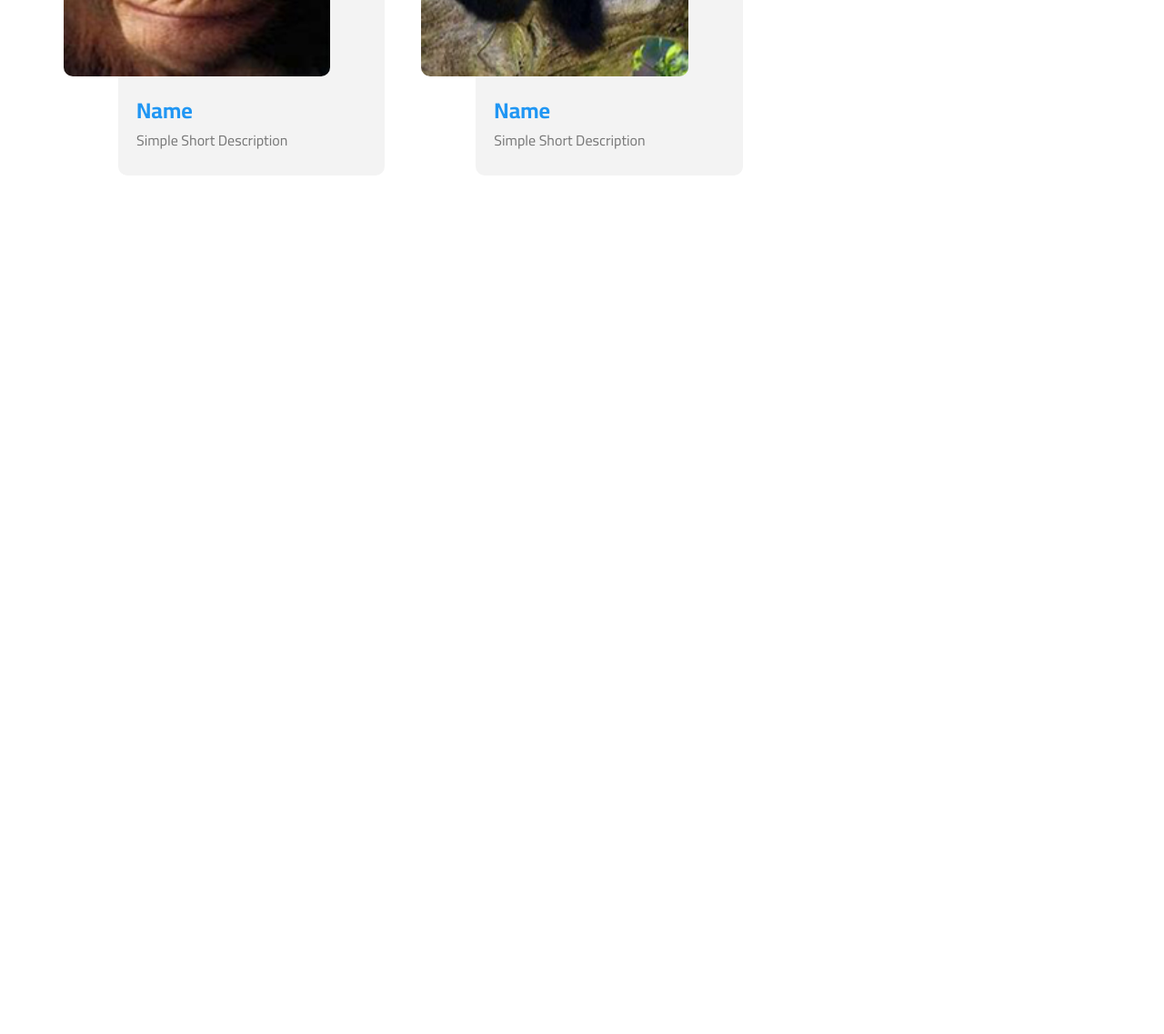
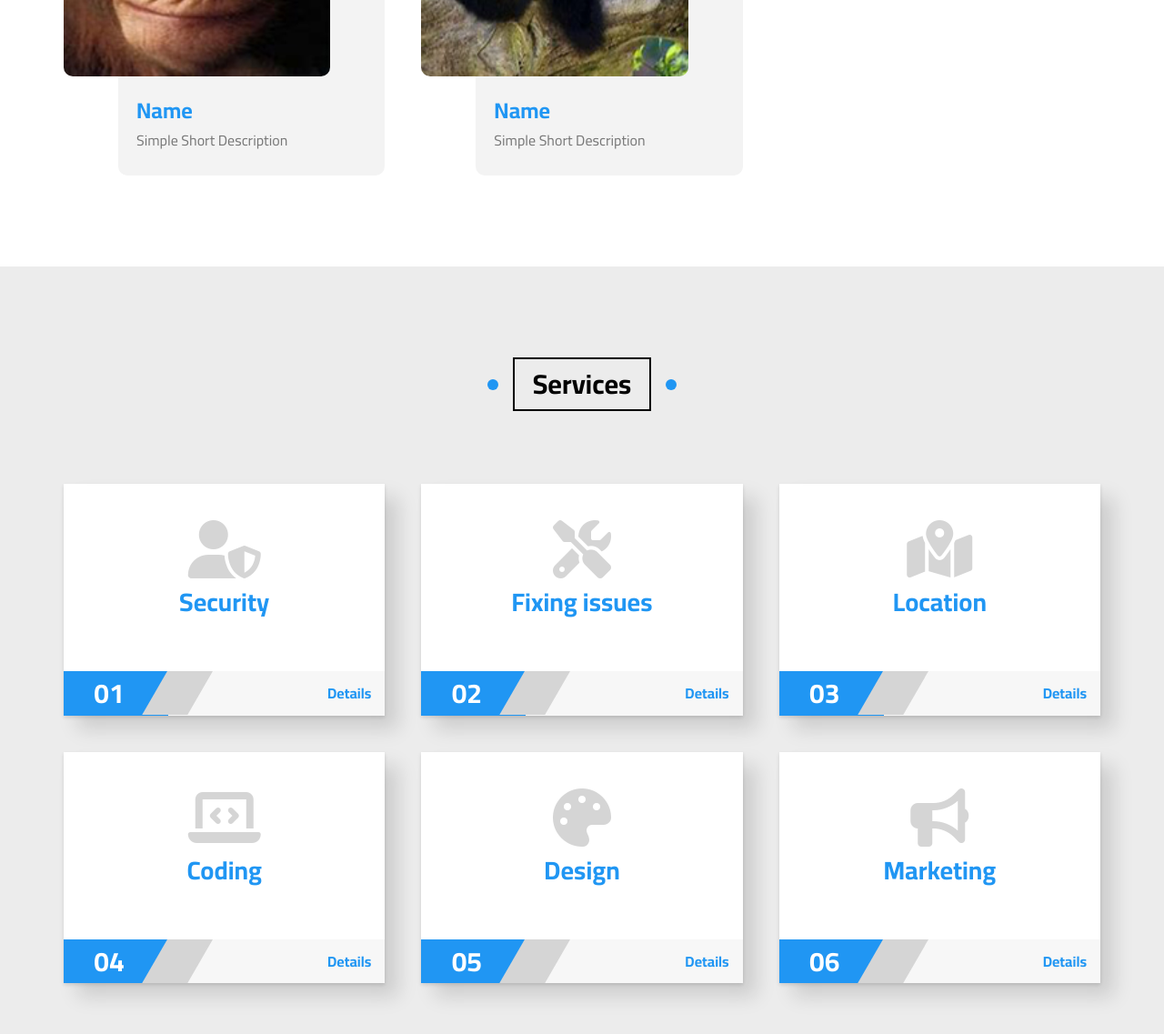
Before and after one commit to johnmekhael/elzero-template3, a plain HTML site: page index.html in a window 1280 px wide. Shown: the part 7503-8640 px from the top of the page at 91% size. Before the commit the page ends 7796 px from the top, so only its background shows below. Drawn offline with Linux system fonts and the light colour scheme.

Commit message:
services section done

```diff
--- a/css/elzero-template3.css
+++ b/css/elzero-template3.css
@@ -999,3 +999,120 @@ ul {
   margin-top: 10px;
   margin-bottom: 30px;
 }
+
+.services {
+  padding-top: var(--main-section-padding);
+  padding-bottom: var(--main-section-padding);
+  position: relative;
+  background-color: var(--main-gray);
+}
+
+.services .container {
+  display: grid;
+  grid-template-columns: repeat(auto-fill, minmax(300px, 1fr));
+  gap: 40px;
+}
+
+.services .box {
+  background-color: #fff;
+  box-shadow: 15px 15px 20px 0px rgb(0 0 0 / 13%), 0 2px 4px 0 rgb(0 0 0 / 12%);
+  counter-increment: services;
+  transition: var(--main-transition);
+  -webkit-transition: var(--main-transition);
+  -moz-transition: var(--main-transition);
+  -ms-transition: var(--main-transition);
+  -o-transition: var(--main-transition);
+  position: relative;
+}
+
+.services .box::before {
+  content: "";
+  position: absolute;
+  width: 0;
+  height: 5px;
+  top: -5px;
+  left: 50%;
+  transform: translateX(-50%);
+  background-color: var(--main-blue);
+  transition: var(--main-transition);
+  -webkit-transition: var(--main-transition);
+  -moz-transition: var(--main-transition);
+  -ms-transition: var(--main-transition);
+  -o-transition: var(--main-transition);
+  -webkit-transform: translateX(-50%);
+  -moz-transform: translateX(-50%);
+  -ms-transform: translateX(-50%);
+  -o-transform: translateX(-50%);
+}
+
+.services .box:hover {
+  transform: translateY(-10px);
+  -webkit-transform: translateY(-10px);
+  -moz-transform: translateY(-10px);
+  -ms-transform: translateY(-10px);
+  -o-transform: translateY(-10px);
+}
+
+.services .box:hover::before {
+  width: 100%;
+}
+
+.services .box i {
+  color: #d5d5d5;
+  display: block;
+  text-align: center;
+  margin: 40px auto 10px;
+}
+
+.services .box h3 {
+  text-align: center;
+  font-size: 28px;
+  color: var(--main-blue);
+  margin: 10px 0 60px;
+}
+
+.services .box .info {
+  padding: 15px;
+  position: relative;
+  background-color: #f7f7f7;
+  text-align: right;
+  overflow: hidden;
+}
+
+.services .box .info::before {
+  content: "0" counter(services);
+  color: #fff;
+  font-size: 30px;
+  font-weight: bold;
+  display: flex;
+  justify-content: center;
+  align-items: center;
+  padding-right: 15px;
+  position: absolute;
+  height: 100%;
+  width: 100px;
+  top: 0;
+  left: 0px;
+  background-color: var(--main-blue);
+
+}
+
+.services .box .info::after {
+  content: "";
+  position: absolute;
+  bottom: 0;
+  left: 100px;
+  height: 100%;
+  width: 50px;
+  background-color: var(--secondary-gray);
+  transform: skewX(-30deg);
+  -webkit-transform: skewX(-30deg);
+  -moz-transform: skewX(-30deg);
+  -ms-transform: skewX(-30deg);
+  -o-transform: skewX(-30deg);
+}
+
+.services .box .info a {
+  color: var(--main-blue);
+  font-weight: bold;
+}
--- a/index.html
+++ b/index.html
@@ -481,6 +481,53 @@
       </div>
     </div>
   </div>
+  <div class="services" id="services">
+    <h2 class="main-title">Services</h2>
+    <div class="container">
+      <div class="box">
+        <i class="fas fa-user-shield fa-4x"></i>
+        <h3>Security</h3>
+        <div class="info">
+          <a href="#">Details</a>
+        </div>
+      </div>
+      <div class="box">
+        <i class="fas fa-tools fa-4x"></i>
+        <h3>Fixing issues</h3>
+        <div class="info">
+          <a href="#">Details</a>
+        </div>
+      </div>
+      <div class="box">
+        <i class="fas fa-map-marked-alt fa-4x"></i>
+        <h3>Location</h3>
+        <div class="info">
+          <a href="#">Details</a>
+        </div>
+      </div>
+      <div class="box">
+        <i class="fas fa-laptop-code fa-4x"></i>
+        <h3>Coding</h3>
+        <div class="info">
+          <a href="#">Details</a>
+        </div>
+      </div>
+      <div class="box">
+        <i class="fas fa-palette fa-4x"></i>
+        <h3>Design</h3>
+        <div class="info">
+          <a href="#">Details</a>
+        </div>
+      </div>
+      <div class="box">
+        <i class="fas fa-bullhorn fa-4x"></i>
+        <h3>Marketing</h3>
+        <div class="info">
+          <a href="#">Details</a>
+        </div>
+      </div>
+    </div>
+  </div>
 
 </body>
 
```
